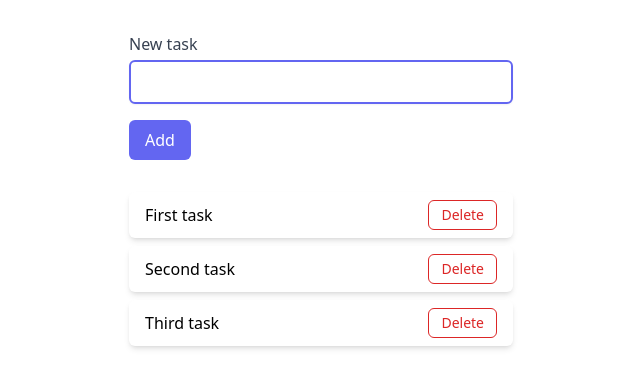
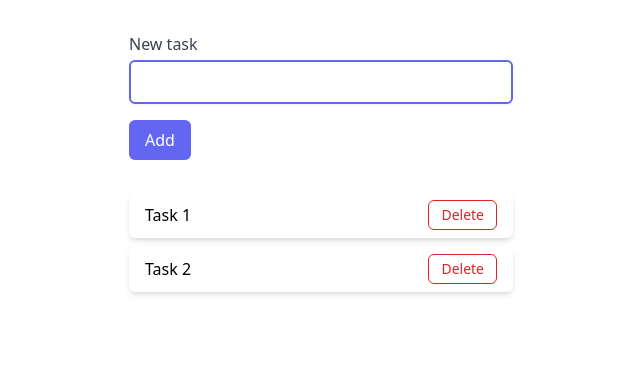
Before and after one commit to TBT50/react-playground, a React (Vite) app: page / in a window 1280 px wide. Shown: the top 388 px of the page, without its empty margins (319-959 px from the left). Built offline with nearby package versions, Linux system fonts and the light colour scheme.

Commit message:
Refactor Form and TaskList components

```diff
--- a/src/App.tsx
+++ b/src/App.tsx
@@ -2,12 +2,14 @@ import { useState } from "react";
 import "./App.css";
 
 import { TasksList } from "./components/TasksList";
+import { Form } from "./components/Form";
+
+import { Tasks } from "./types";
 
 function App() {
-  const [tasks, setTasks] = useState<string[]>([
-    "First task",
-    "Second task",
-    "Third task",
+  const [tasks, setTasks] = useState<Tasks>([
+    { id: 1, name: "Task 1" },
+    { id: 2, name: "Task 2" },
   ]);
   const [newTaskInputValue, setNewTaskInputValue] = useState("");
 
@@ -16,37 +18,26 @@ function App() {
 
   const handleAddTask = (event: React.FormEvent<HTMLFormElement>) => {
     event.preventDefault();
-    setTasks([...tasks, newTaskInputValue]);
+    const newTask = {
+      id: Math.random(),
+      name: newTaskInputValue,
+    };
+    setTasks([...tasks, newTask]);
     setNewTaskInputValue("");
   };
 
-  const handleDeleteTask = (index: number) => {
-    const newTasks = tasks.filter((_, taskIndex) => taskIndex !== index);
+  const handleDeleteTask = (id: number) => {
+    const newTasks = tasks.filter((task) => id !== task.id);
     setTasks(newTasks);
   };
 
   return (
     <div className="App">
-      <form onSubmit={handleAddTask} className="max-w-sm mx-auto mt-8">
-        <div className="mb-4">
-          <label htmlFor="task" className="block text-gray-700 cursor-pointer">
-            New task
-          </label>
-          <input
-            type="text"
-            id="task"
-            className="block w-full px-4 py-2 mt-1 border-2 border-indigo-500 rounded-md shadow-sm"
-            onChange={handleNewTaskChange}
-            value={newTaskInputValue}
-          />
-        </div>
-        <button
-          type="submit"
-          className="px-4 py-2 text-white bg-indigo-500 rounded-md hover:bg-indigo-600"
-        >
-          Add
-        </button>
-      </form>
+      <Form
+        handleAddTask={handleAddTask}
+        handleNewTaskChange={handleNewTaskChange}
+        newTaskInputValue={newTaskInputValue}
+      />
       {tasks.length > 0 && (
         <TasksList handleDeleteTask={handleDeleteTask} tasks={tasks} />
       )}
--- /dev/null
+++ b/src/components/Form.tsx
@@ -0,0 +1,34 @@
+type FormProps = {
+  handleAddTask: (event: React.FormEvent<HTMLFormElement>) => void;
+  handleNewTaskChange: (event: React.ChangeEvent<HTMLInputElement>) => void;
+  newTaskInputValue: string;
+};
+
+export const Form = ({
+  handleAddTask,
+  handleNewTaskChange,
+  newTaskInputValue,
+}: FormProps) => {
+  return (
+    <form onSubmit={handleAddTask} className="max-w-sm mx-auto mt-8">
+      <div className="mb-4">
+        <label htmlFor="task" className="block text-gray-700 cursor-pointer">
+          New task
+        </label>
+        <input
+          type="text"
+          id="task"
+          className="block w-full px-4 py-2 mt-1 border-2 border-indigo-500 rounded-md shadow-sm"
+          onChange={handleNewTaskChange}
+          value={newTaskInputValue}
+        />
+      </div>
+      <button
+        type="submit"
+        className="px-4 py-2 text-white bg-indigo-500 rounded-md hover:bg-indigo-600"
+      >
+        Add
+      </button>
+    </form>
+  );
+};
--- a/src/components/TasksList.tsx
+++ b/src/components/TasksList.tsx
@@ -1,19 +1,21 @@
+import { Tasks } from "./../types";
+
 type TasksListProps = {
-  tasks: string[];
+  tasks: Tasks;
   handleDeleteTask: (index: number) => void;
 };
 
 export const TasksList = ({ tasks, handleDeleteTask }: TasksListProps) => {
   return (
     <ul className="max-w-sm mx-auto mt-8">
-      {tasks.map((task, index) => (
+      {tasks.map((task) => (
         <li
-          key={index}
+          key={task.id}
           className="py-2 px-4 mb-2 bg-white rounded-md shadow-md flex items-center justify-between"
         >
-          <span className="mr-4">{task}</span>
+          <span className="mr-4">{task.name}</span>
           <button
-            onClick={() => handleDeleteTask(index)}
+            onClick={() => handleDeleteTask(task.id)}
             type="button"
             className="px-3 py-1 text-sm text-red-600 bg-transparent border border-red-600 rounded-md hover:bg-red-600 hover:text-white"
           >
--- /dev/null
+++ b/src/types.ts
@@ -0,0 +1,4 @@
+export type Tasks = {
+  id: number;
+  name: string;
+}[];
```
